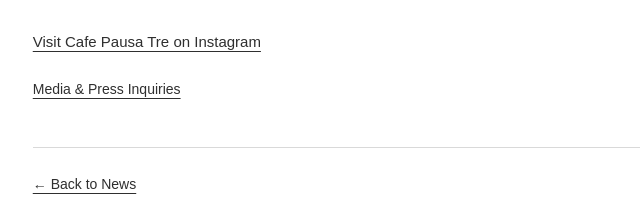
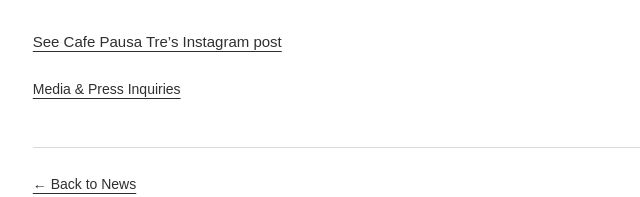
Before and after one commit to cafepausatre/homepage, a plain HTML site: page news/2026-11-20-mastercard-gps-run-en.html in a window 1280 px wide. Shown: the part 1438-1635 px from the top of the page, 281-921 px from the left. Drawn offline with Linux system fonts and the light colour scheme.

Commit message:
Link directly to Pausa Tre’s Instagram announcement

```diff
--- a/news/2026-11-20-mastercard-gps-run-en.html
+++ b/news/2026-11-20-mastercard-gps-run-en.html
@@ -38,7 +38,7 @@
 <p>Through Monday, November 30, show your GPS run on a running app and your Mastercard at the shop for a free size upgrade on a Frappe Bananesso (the upgrade usually costs an extra ¥250). You can show your run while it’s still in progress. Stop by for a break as you pass through Nishi-Shimbashi.</p>
 <p><a class="news-article__external" href="https://www.mastercard.com/jp/ja/personal/experience-mastercard/offers-promotions/gps-run.html" target="_blank" rel="noopener noreferrer">See the route and offer on Mastercard’s website</a></p>
 <p><a class="news-article__external" href="https://www.instagram.com/bling2sakura/" target="_blank" rel="noopener noreferrer">Visit Sakura Inoue’s official Instagram</a></p>
-<p><a class="news-article__external" href="https://www.instagram.com/pausa_tre/" target="_blank" rel="noopener noreferrer">Visit Cafe Pausa Tre on Instagram</a></p>
+<p><a class="news-article__external" href="https://www.instagram.com/p/Df4i8r2C4O7/" target="_blank" rel="noopener noreferrer">See Cafe Pausa Tre’s Instagram post</a></p>
 </div>
 <p class="news-article__media"><a href="../news-en.html#media">Media &amp; Press Inquiries</a></p>
 <div class="news-article__back"><a href="../news-en.html">← Back to News</a></div>
```
Also changed, not shown: news/2026-11-20-mastercard-gps-run.html (+1 -1 lines).
